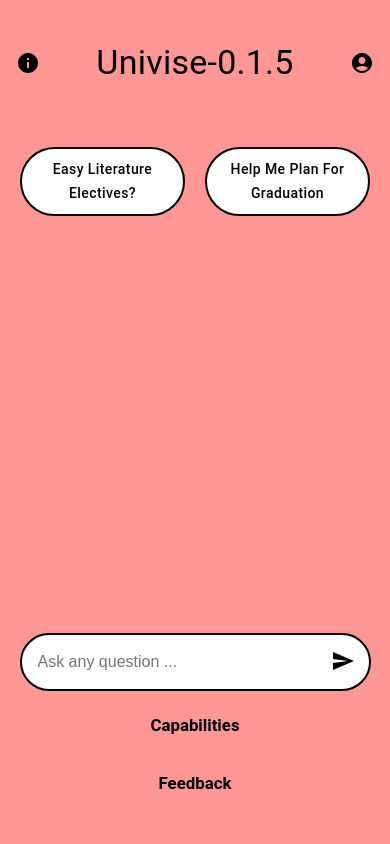
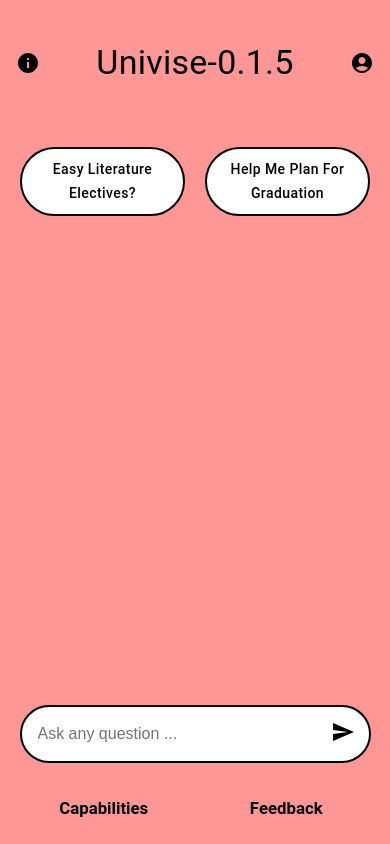
Before and after one commit to hproloff/univise_frontend, a Next.js app in the folder frontend/: page / in a window 390 px wide. Built offline with nearby package versions, Linux system fonts and the light colour scheme; no server answers.

Commit message:
finally fixed footer layout

```diff
--- a/frontend/components/AdvisorPage/AdvisorFooter.tsx
+++ b/frontend/components/AdvisorPage/AdvisorFooter.tsx
@@ -1,7 +1,7 @@
-import React from 'react';
+import React, { useState, useEffect } from 'react';
 import SendIcon from '@mui/icons-material/Send';
+import CircularProgress from '@mui/material/CircularProgress';
 import styles from '../../styles/AdvisorFooter.module.css'; // Import the CSS Module
-import CircularProgress from '@mui/material/CircularProgress';
 
 type AdvisorFooterProps = {
   question: string;
@@ -11,22 +11,28 @@ type AdvisorFooterProps = {
   isLoading: boolean;
 };
 
-const AdvisorFooter: React.FC<AdvisorFooterProps> = ({ question, setQuestion, handleSendClick, onOpenCapabilities, isLoading }) => {
+const AdvisorFooter: React.FC<AdvisorFooterProps> = ({
+  question,
+  setQuestion,
+  handleSendClick,
+  onOpenCapabilities,
+  isLoading,
+}) => {
+  const googleFormUrl = 'https://forms.gle/3Rmtpv7u4AFHpwi7A';
+  const [windowWidth, setWindowWidth] = useState(window.innerWidth);
 
-  // URL of your Google Form
-  const googleFormUrl = 'https://forms.gle/3Rmtpv7u4AFHpwi7A';
+  useEffect(() => {
+    const handleResize = () => setWindowWidth(window.innerWidth);
+    window.addEventListener('resize', handleResize);
+    return () => window.removeEventListener('resize', handleResize);
+  }, []);
 
-  // Opens the Google Form in a new tab
-  const handleOpenFeedback = () => {
-    window.open(googleFormUrl, '_blank');
-  };
+  const isMobileView = windowWidth < 700;
 
+  if (isMobileView) {
+    // Mobile View Layout
     return (
       <div className={styles.advisorFooter}>
-      <button className={styles.capabilitiesButton} onClick={onOpenCapabilities}>
-        Capabilities
-      </button>
-
         <div className={styles.inputWrapper}>
           <input
             type="text"
@@ -40,12 +46,54 @@ const AdvisorFooter: React.FC<AdvisorFooterProps> = ({ question, setQuestion, ha
             {isLoading ? <CircularProgress size={24} style={{ color: 'black' }} /> : <SendIcon style={{ color: 'black' }} />}
           </button>
         </div>
-
-      <button className={styles.feedbackButton} onClick={handleOpenFeedback}>
+        <div className={styles.buttonsContainer}>
+          <button
+            className={`${styles.button} ${styles.capabilitiesButton}`}
+            onClick={onOpenCapabilities}
+          >
+            Capabilities
+          </button>
+          <button
+            className={`${styles.button} ${styles.feedbackButton}`}
+            onClick={() => window.open(googleFormUrl, '_blank')}
+          >
+            Feedback
+          </button>
+        </div>
+      </div>
+    );
+  } else {
+    // Normal (Wider Screen) View Layout
+    return (
+      <div className={styles.advisorFooter}>
+        <button
+          className={`${styles.button} ${styles.capabilitiesButton}`}
+          onClick={onOpenCapabilities}
+        >
+          Capabilities
+        </button>
+        <div className={styles.inputWrapper}>
+          <input
+            type="text"
+            placeholder="Ask any question ..."
+            value={question}
+            onChange={(e) => setQuestion(e.target.value)}
+            className={styles.advisorFooterInput}
+            disabled={isLoading}
+          />
+          <button className={styles.sendButton} onClick={handleSendClick} disabled={isLoading}>
+            {isLoading ? <CircularProgress size={24} style={{ color: 'black' }} /> : <SendIcon style={{ color: 'black' }} />}
+          </button>
+        </div>
+        <button
+          className={`${styles.button} ${styles.feedbackButton}`}
+          onClick={() => window.open(googleFormUrl, '_blank')}
+        >
           Feedback
           </button>
       </div>
     );
+  }
 };
 
 export default AdvisorFooter;
--- a/frontend/styles/AdvisorFooter.module.css
+++ b/frontend/styles/AdvisorFooter.module.css
@@ -5,56 +5,53 @@
     display: flex;
     align-items: center;
     background-color: #ff9797;
+    justify-content: space-between; /* Ensures space distribution */
     position: fixed;
     bottom: 0;
     left: 0;
     right: 0;
     padding: 0 5%;
     box-sizing: border-box;
-    gap: 50px;
   }
 
-  .capabilitiesButton {
+  .button {
     font-size: 1.05rem;
     padding: 14px 22px;
     font-family: 'Roboto', sans-serif;
     background: none;
-      border: none;
+    border: 2px solid transparent;
     color: black;
     font-weight: bold;
     border-radius: 100px;
-      transition: background-color 0.3s;
     cursor: pointer;
-      transition: transform 0.3s ease, box-shadow 0.3s ease;
-    }
-  .feedbackButton {
-    font-size: 1.05rem;
-    padding: 14px 22px;
-    font-family: 'Roboto', sans-serif;
-    background: none;
-    border: none;
-    color: black;
-    font-weight: bold;
-    border-radius: 100px;
-    transition: background-color 0.3s;
-    cursor: pointer;
-    transition: transform 0.3s ease, box-shadow 0.3s ease;
-  }
-  .capabilitiesButton:hover, .feedbackButton:hover {
-    transform: scale(1.05); /* Slightly enlarge the button on hover */
-    background-color: #feb0b0;
-    box-shadow: 0 4px 8px rgba(0, 0, 0, 0.2); /* Add a subtle shadow effect */
-  }
-  .capabilitiesButton:active, .feedbackButton:active {
-    transform: scale(0.95); /* Slightly shrink the button on click */
-    box-shadow: 0 2px 4px rgba(0, 0, 0, 0.2); /* Adjust the shadow effect */
+    transition: transform 0.3s ease, box-shadow 0.3s ease, background-color 0.3s;
 }
 
+.buttonsContainer {
+  display: flex;
+  justify-content: space-between;
+  width: 100%; /* Ensures the container fills the width */
+}
+
+.button:hover {
+    transform: scale(1.05);
+    background-color: #feb0b0;
+    box-shadow: 0 4px 8px rgba(0, 0, 0, 0.2);
+}
+
+.button:active {
+    transform: scale(0.95);
+    box-shadow: 0 2px 4px rgba(0, 0, 0, 0.2);
+}
+
+
 .inputWrapper {
+  flex-grow: 1; /* Allows input wrapper to fill available space */
   display: flex;
   align-items: center;
   position: relative;
-    width: 100%;
+  margin: 0 20px; /* Add horizontal margin to input wrapper for spacing */
+
 }
 
   .sendButton {
@@ -72,38 +69,38 @@
 }
 
 .advisorFooterInput {
+  width: 100%;
+  padding: 18px 16px;
   border-radius: 50px;
   border: 2px solid black;
   background-color: white;
   outline: none;
-    width: 100%;
-    padding: 18px 16px;
-    flex-grow: 1;
   font-size: 1rem;
 }
 
   @media (max-width: 700px) {
     .advisorFooter {
+      height: 20vh;
       flex-direction: column;
-      height: 25vh;
-      gap: 10px;
-      align-items: stretch;
+      padding: 10px 5%; /* Adjust padding for mobile */
     }
 
     .inputWrapper {
       width: 100%;
-      justify-content: center;
-      order: 1; /* Move inputWrapper to first position */
     }
 
-    .capabilitiesButton, .feedbackButton {
-      width: 100%;
-      order: 2; /* Move buttons to second position */
+    .button {
+      width: 48%;
     }
-    .buttonRow {
-      display: flex;
-      width: 100%;
-      justify-content: space-between; /* Align buttons in a row */
-      order: 2; /* Position after inputWrapper */
+    .capabilitiesButton {
+      align-self: flex-start; /* Aligns the button to the left */
+      margin-right: 4%; /* Ensure some gap if needed */
+      margin: 0;
+    }
+    .feedbackButton {
+      align-self: flex-end; /* Aligns the button to the right */
+      margin-left: 4%; /* Ensure some gap if needed */
+      margin: 0;
+
     }
   }
```
Lines whose indentation alone changed are shown as unchanged.
